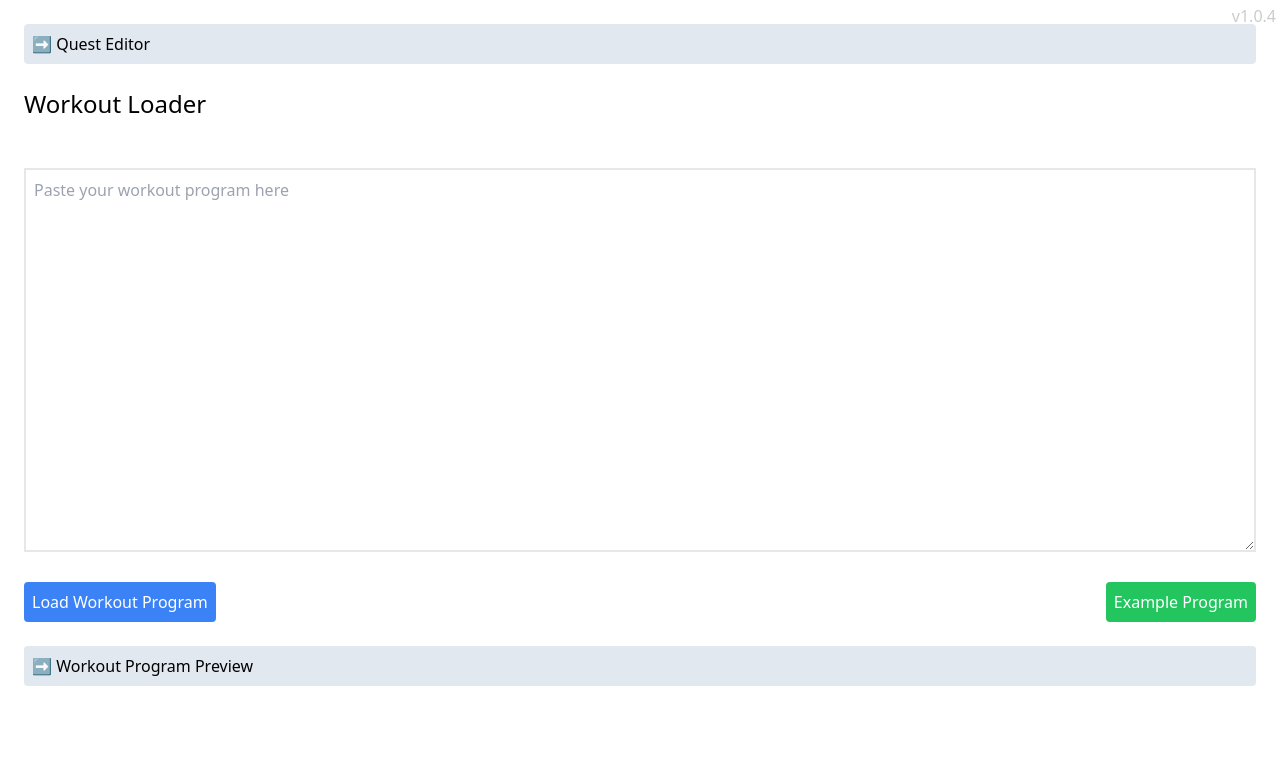
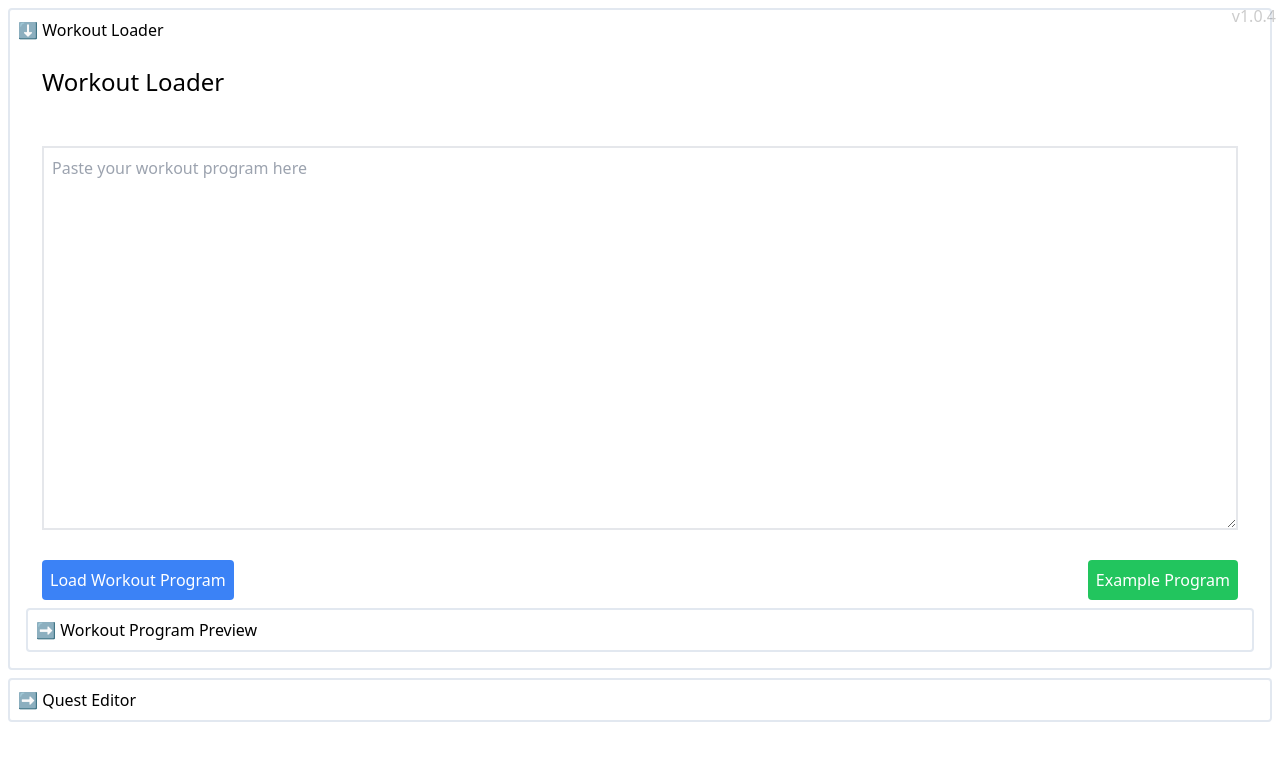
Before and after one commit to matthewtglove/legend-of-the-fitness-realm, a React (Vite) app in the folder packages/lofr-app/: page / in a window 1280 px wide. Shown: the top 760 px of the page. Built offline with nearby package versions, Linux system fonts and the light colour scheme.

Commit message:
Hide workout loader

```diff
--- a/packages/lofr-app/src/app.tsx
+++ b/packages/lofr-app/src/app.tsx
@@ -5,6 +5,7 @@ import { WorkoutSessionTimer } from './workout/workout-timer';
 import { QuestEditor } from './story/quest-editor';
 import { QuestContext } from './story/story-types';
 import { createEmptyStoryRuntime, createStoryRuntime } from './story/story-runtime';
+import { ExpandableView } from './components/expandable-view';
 
 const appVersion = `v1.0.4`;
 
@@ -20,17 +21,24 @@ export const App = () => {
     return (
         <>
             <div className="">
+                {workoutSession && (
+                    <WorkoutSessionTimer workoutSession={workoutSession} storyRuntime={storyRuntimeRef.current} />
+                )}
+                <ExpandableView mode={'hide'} title="Workout Loader" expanded={!workoutSession}>
+                    <>
+                        <WorkoutLoader onWorkoutLoaded={setWorkoutProgram} />
+                        {workoutProgram && (
+                            <WorkoutSelector
+                                workoutProgram={workoutProgram}
+                                onWorkoutSessionSelected={setWorkoutSession}
+                            />
+                        )}
+                    </>
+                </ExpandableView>
                 <QuestEditor
                     value={storyRuntimeRef.current.questContext}
                     onChange={(x) => (storyRuntimeRef.current.questContext = x)}
                 />
-                <WorkoutLoader onWorkoutLoaded={setWorkoutProgram} />
-                {workoutProgram && (
-                    <WorkoutSelector workoutProgram={workoutProgram} onWorkoutSessionSelected={setWorkoutSession} />
-                )}
-                {workoutSession && (
-                    <WorkoutSessionTimer workoutSession={workoutSession} storyRuntime={storyRuntimeRef.current} />
-                )}
             </div>
             <div className="absolute pointer-events-none top-1 right-1 opacity-20">{appVersion}</div>
         </>
--- a/packages/lofr-app/src/components/expandable-view.tsx
+++ b/packages/lofr-app/src/components/expandable-view.tsx
@@ -1,13 +1,29 @@
-import { useState } from 'react';
+import { useEffect, useLayoutEffect, useState } from 'react';
 
-export const ExpandableView = ({ title, children }: { title: string; children: React.ReactNode }) => {
-    const [expanded, setExpanded] = useState(false);
+export const ExpandableView = ({
+    title,
+    children,
+    expanded: expandedDefault = false,
+    mode = `exclude`,
+}: {
+    title: string;
+    children: React.ReactNode;
+    expanded?: boolean;
+    mode?: `exclude` | `hide`;
+}) => {
+    const [expanded, setExpanded] = useState(expandedDefault);
+    useEffect(() => {
+        console.log(`ExpandableView useEffect`, { expandedDefault });
+        setExpanded(expandedDefault);
+    }, [expandedDefault]);
+
     return (
-        <div className="p-2 m-6 rounded bg-slate-200">
+        <div className="p-2 m-2 border-2 rounded border-slate-200">
             <button onClick={() => setExpanded(!expanded)}>
                 {expanded ? `⬇️` : `➡️`} {title}
             </button>
-            {expanded && children}
+            {mode === `exclude` && expanded && children}
+            {mode === `hide` && <div className={expanded ? `` : `hidden`}>{children}</div>}
         </div>
     );
 };
```
